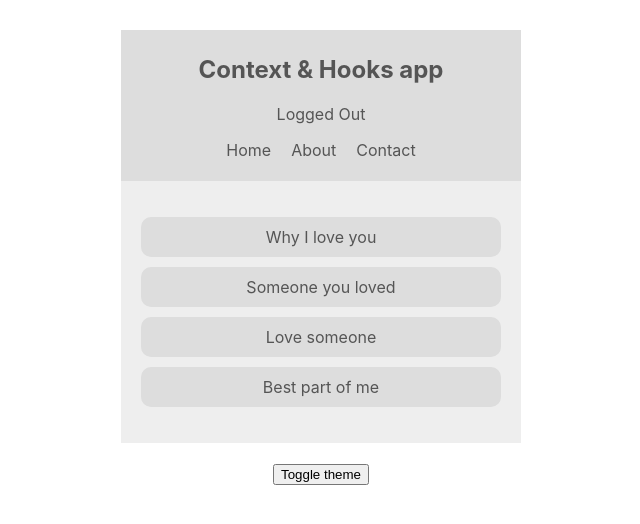
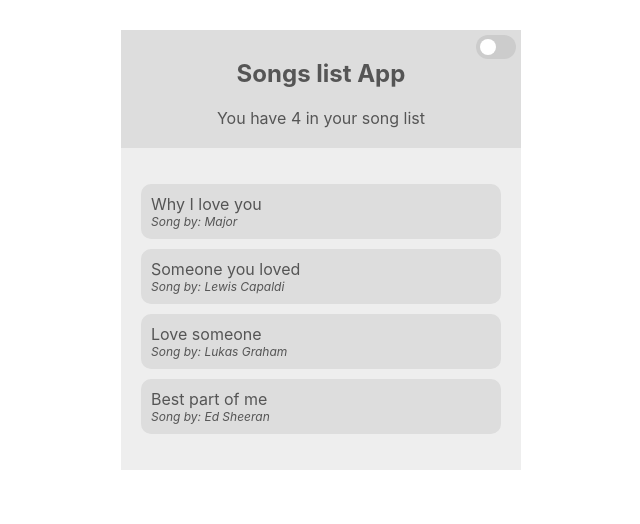
Before and after one commit to KayOhhDee/react-context-hooks-app, a React (Create React App) app: page / in a window 1280 px wide. Shown: the top 524 px of the page, without its empty margins (319-959 px from the left). Built offline with nearby package versions, Linux system fonts and the light colour scheme.

Commit message:
themetoggler styled and auth context removed

```diff
--- a/src/App.js
+++ b/src/App.js
@@ -2,21 +2,16 @@ import React from 'react';
 import Navbar from './components/Navbar';
 import MusicList from './components/MusicList';
 import ThemeContextProvider from './contexts/ThemeContext';
-import ThemeToggle from './components/ThemeToggle';
-import AuthContextProvider from './contexts/AuthContext';
 import MusicContextProvider from './contexts/MusicContext';
 
 function App() {
   return (
     <div className="App">
       <ThemeContextProvider>
-        <AuthContextProvider>
+        <MusicContextProvider>
           <Navbar />
-          <MusicContextProvider>
-            <MusicList />
-          </MusicContextProvider>
-          <ThemeToggle />
-        </AuthContextProvider>
+          <MusicList />
+        </MusicContextProvider>
       </ThemeContextProvider>
     </div>
   );
--- a/src/components/MusicList.js
+++ b/src/components/MusicList.js
@@ -12,7 +12,7 @@ const MusicList = () => {
       className="music-list"
     >
       <ul>
-        {songs.map(song => <li key={song.id} style={{ background: theme.ui }}>{song.title}</li>)}
+        {songs.map(song => <li key={song.id} style={{ background: theme.ui }}>{song.title}<span>Song by:&nbsp;{song.artist}</span></li>)}
       </ul>
     </div>
   );
--- a/src/components/Navbar.js
+++ b/src/components/Navbar.js
@@ -1,22 +1,17 @@
 import React, { useContext } from 'react';
 import {ThemeContext} from '../contexts/ThemeContext';
-import { AuthContext } from '../contexts/AuthContext';
+import ThemeToggle from "./ThemeToggle";
+import { MusicContext } from '../contexts/MusicContext';
 
 const Navbar = () => {
   const {isLightTheme, light, dark} = useContext(ThemeContext);
-  const {isAuthenticated, toggleAuth} = useContext(AuthContext);
+  const {songs} = useContext(MusicContext)
   const theme = isLightTheme ? light : dark;
   return (
     <nav style={{ background: theme.ui, color: theme.text }}>
-      <h1>Context &amp; Hooks app</h1>
-      <div onClick={toggleAuth}>
-        {isAuthenticated ? 'Logged In' : 'Logged Out'}
-      </div>
-      <ul>
-        <li>Home</li>
-        <li>About</li>
-        <li>Contact</li>
-      </ul>
+      <ThemeToggle />
+      <h1>Songs list App</h1>
+      <div>{`You have ${songs.length} in your song list`}</div>
     </nav>
   );
 }
--- a/src/components/ThemeToggle.js
+++ b/src/components/ThemeToggle.js
@@ -1,13 +1,14 @@
-import React, { useContext } from 'react';
-import {ThemeContext} from '../contexts/ThemeContext';
+import React, { useContext } from "react";
+import { ThemeContext } from "../contexts/ThemeContext";
 
 const ThemeToggle = () => {
-  const {toggleTheme} = useContext(ThemeContext);
+  const { toggleTheme } = useContext(ThemeContext);
   return (
-    <button onClick={toggleTheme}>
-      Toggle theme
-    </button>
+    <label className="switch">
+      <input type="checkbox" />
+      <span className="slider round" onClick={toggleTheme} />
+    </label>
   );
-}
+};
 
 export default ThemeToggle;
--- a/src/contexts/AuthContext.js
+++ /dev/null
@@ -1,28 +0,0 @@
-import React, { Component, createContext } from 'react';
-
-export const AuthContext = createContext()
-
-class AuthContextProvider extends Component {
-
-  state = {
-    isAuthenticated: false
-  }
-
-  toggleAuth = () => {
-    this.setState(prevState => {
-      return {
-        isAuthenticated: !prevState.isAuthenticated
-      }
-    })
-  }
-
-  render() {
-    return (
-      <AuthContext.Provider value={{...this.state, toggleAuth: this.toggleAuth}}>
-        {this.props.children}
-      </AuthContext.Provider>
-    );
-  }
-}
-
-export default AuthContextProvider;
--- a/src/contexts/MusicContext.js
+++ b/src/contexts/MusicContext.js
@@ -4,11 +4,11 @@ export const MusicContext = createContext();
 
 const MusicContextProvider = props => {
   const [songs, setSongs] = useState([
-    {title: 'Why I love you', id: 1},
-    {title: 'Someone you loved', id: 2},
-    {title: 'Love someone', id: 3},
-    {title: 'Best part of me', id: 4}
-  ])
+    { title: "Why I love you", artist: "Major", id: 1 },
+    { title: "Someone you loved", artist: "Lewis Capaldi", id: 2 },
+    { title: "Love someone", artist: "Lukas Graham", id: 3 },
+    { title: "Best part of me", artist: 'Ed Sheeran', id: 4 }
+  ]);
   return (
     <MusicContext.Provider value={{songs}}>
       {props.children}
--- a/src/index.css
+++ b/src/index.css
@@ -1,12 +1,11 @@
 body {
   margin: 0;
-  font-family: -apple-system, BlinkMacSystemFont, 'Segoe UI', 'Roboto', 'Oxygen',
-    'Ubuntu', 'Cantarell', 'Fira Sans', 'Droid Sans', 'Helvetica Neue',
+  font-family: -apple-system, BlinkMacSystemFont, "Segoe UI", "Roboto", "Oxygen",
+    "Ubuntu", "Cantarell", "Fira Sans", "Droid Sans", "Helvetica Neue",
     sans-serif;
   -webkit-font-smoothing: antialiased;
   -moz-osx-font-smoothing: grayscale;
 }
-
 
 .App {
   max-width: 400px;
@@ -15,7 +14,11 @@ body {
 }
 
 nav {
-  padding: 5px;
+  padding: 5px 5px 20px;
+}
+
+nav h1 {
+  clear: both;
 }
 
 nav ul {
@@ -41,4 +44,73 @@ nav ul li {
   padding: 10px;
   margin: 10px auto;
   border-radius: 10px;
+  text-align: left;
 }
+
+.music-list li span {
+  display: block;
+  font-size: 12px;
+  font-style: italic;
+}
+
+.switch {
+  position: relative;
+  width: 40px;
+  height: 24px;
+  float: right;
+}
+
+/* Hide default HTML checkbox */
+.switch input {
+  opacity: 0;
+  width: 0;
+  height: 0;
+}
+
+/* The slider */
+.slider {
+  position: absolute;
+  cursor: pointer;
+  top: 0;
+  left: 0;
+  right: 0;
+  bottom: 0;
+  background-color: #ccc;
+  -webkit-transition: 0.4s;
+  transition: 0.4s;
+}
+
+.slider:before {
+  position: absolute;
+  content: "";
+  height: 16px;
+  width: 16px;
+  left: 4px;
+  bottom: 4px;
+  background-color: white;
+  -webkit-transition: 0.4s;
+  transition: 0.4s;
+}
+
+input:checked + .slider {
+  background-color: #3d5138;
+}
+
+input:focus + .slider {
+  box-shadow: 0 0 1px #2196f3;
+}
+
+input:checked + .slider:before {
+  -webkit-transform: translateX(16px);
+  -ms-transform: translateX(16px);
+  transform: translateX(16px);
+}
+
+/* Rounded sliders */
+.slider.round {
+  border-radius: 30px;
+}
+
+.slider.round:before {
+  border-radius: 50%;
+}
```
